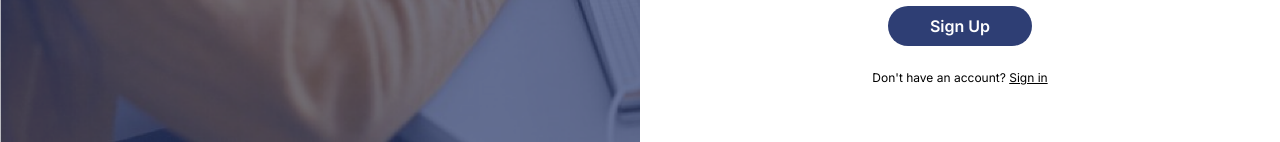
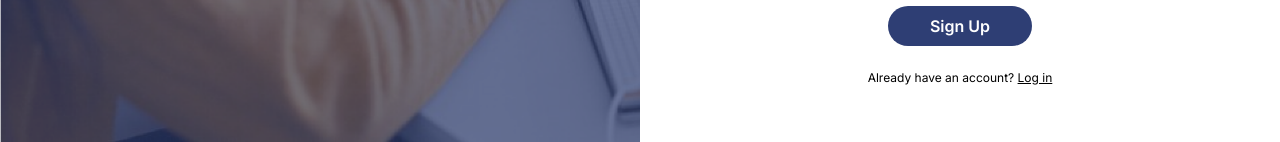
Before and after one commit to m-rizqi/beat-task, a Next.js app in the folder frontend/: page /register in a window 1280 px wide. Shown: the part 658-800 px from the top of the page. Built offline with nearby package versions, Linux system fonts and the light colour scheme.

Commit message:
fix: change login page style

```diff
--- a/frontend/app/login/page.js
+++ b/frontend/app/login/page.js
@@ -68,7 +68,7 @@ export default function UserLogin() {
             <p className="text-gray-400 mb-10">login into your account</p>
             <form
               onSubmit={handleSubmit}
-              className="flex flex-col lg:px-5 xl:px-16"
+              className="flex flex-col lg:px-5 xl:px-16 text-black"
             >
               <div className="flex flex-col gap-8">
                 <div className="flex flex-col gap-2 text-black">
--- a/frontend/app/register/page.js
+++ b/frontend/app/register/page.js
@@ -183,9 +183,9 @@ export default function UserRegister() {
               </button>
             </div>
             <div className="flex items-center justify-center text-xs mb-4">
-              <span>Don&apos;t have an account?&nbsp;</span>
+              <span>Already have an account?&nbsp;</span>
               <Link href="/login" className="underline">
-                Sign in
+                Log in
               </Link>
             </div>
           </form>
```
